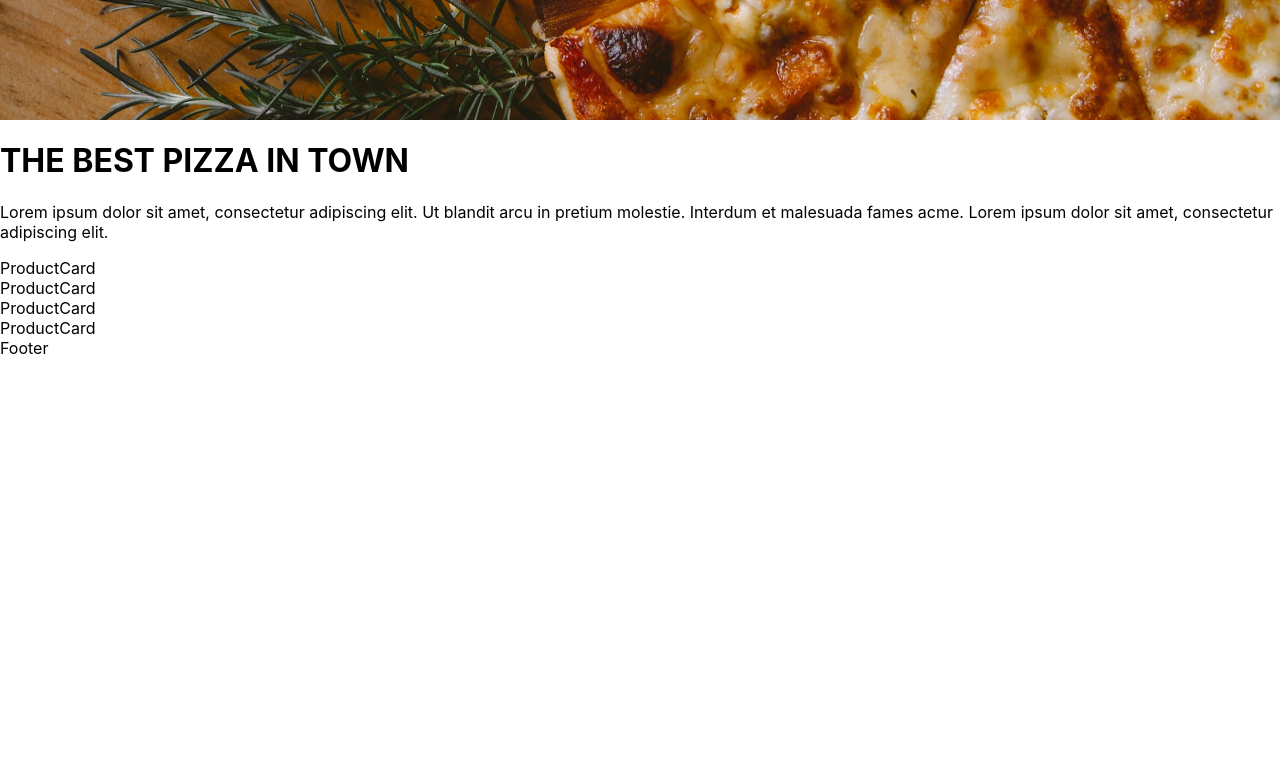
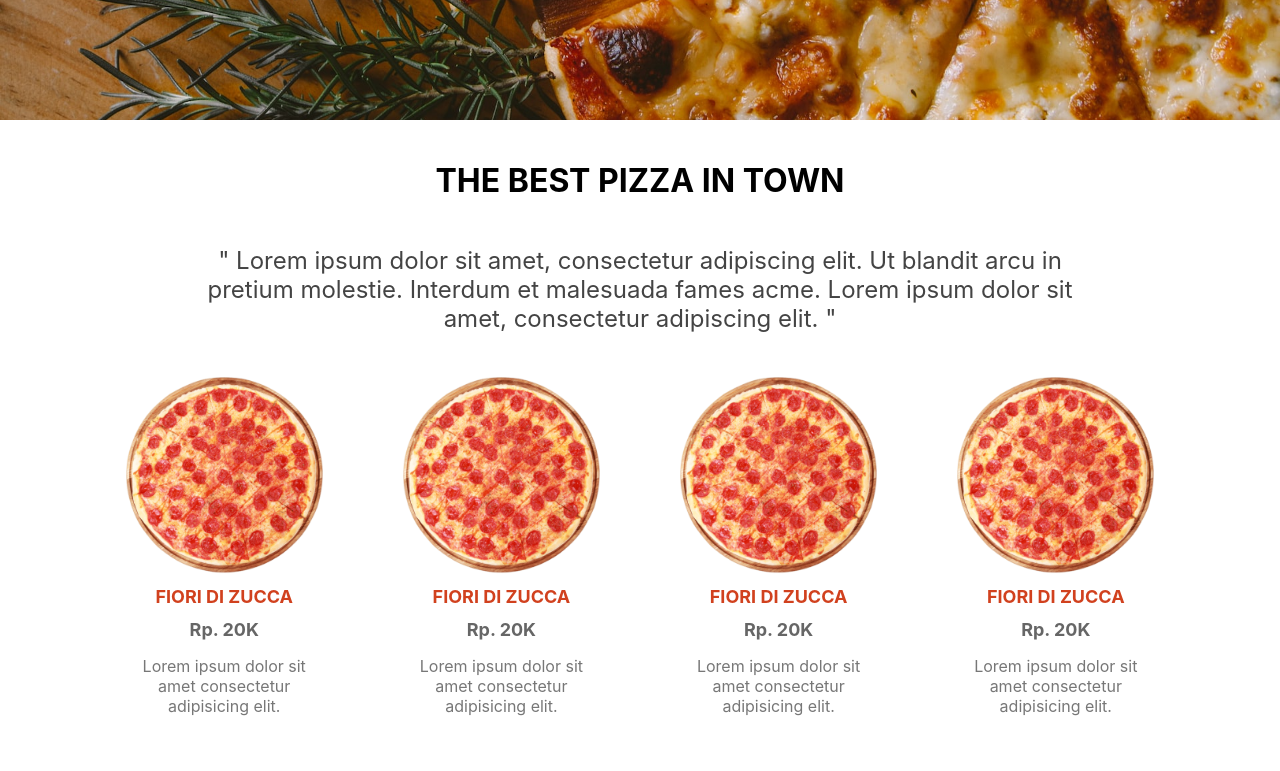
Before and after one commit to wahyubudies/pizzalian, a Next.js app: page / in a window 1280 px wide. Shown: the part 680-1451 px from the top of the page. Before the commit the page ends 1038 px from the top, so only its background shows below. Built offline with nearby package versions, Linux system fonts and the light colour scheme.

Commit message:
Menyelesaikan Product List dan Product Card

```diff
--- a/components/ProductCard/index.jsx
+++ b/components/ProductCard/index.jsx
@@ -1,8 +1,17 @@
 import React from 'react'
+import styles from "./styles.module.css"
+import Image from "next/image"
 
 const ProductCard = () => {
   return (
-    <div>ProductCard</div>
+    <div className={styles.container}>
+      <Image src="/img/pizza.png" alt="" width="500" height="500" />
+      <h1 className={styles.title}>FIORI DI ZUCCA</h1>
+      <span className={styles.price}>Rp. 20K</span>
+      <p className={styles.desc}>
+        Lorem ipsum dolor sit amet consectetur adipisicing elit.
+      </p>
+    </div>
   )
 }
 
--- /dev/null
+++ b/components/ProductCard/styles.module.css
@@ -0,0 +1,32 @@
+.container {
+    width: 22%;
+    padding: 10px;
+    display: flex;
+    flex-direction: column;
+    align-items: center;
+    justify-content: center;
+    padding: 20px 40px;
+    cursor: pointer;
+    transition: all .30s ease-in-out;
+}
+
+.container:hover{
+    transform: translate(0,-20px);
+}
+
+.title {
+    font-size: 18px;
+    font-weight: bold;
+    color: #d1411e;
+}
+
+.price {
+    font-size: 18px;
+    font-weight: bold;
+    color: #666;
+}
+
+.desc {
+    text-align: center;
+    color: #777;
+}
--- a/components/ProductList/index.jsx
+++ b/components/ProductList/index.jsx
@@ -7,11 +7,15 @@
     <div className={styles.container}>
         <h1 className={styles.title}>THE BEST PIZZA IN TOWN</h1>
         <p className={styles.desc}>
-            Lorem ipsum dolor sit amet, consectetur adipiscing elit. Ut blandit arcu
+            " Lorem ipsum dolor sit amet, consectetur adipiscing elit. Ut blandit arcu
             in pretium molestie. Interdum et malesuada fames acme. Lorem ipsum dolor
-            sit amet, consectetur adipiscing elit.
+            sit amet, consectetur adipiscing elit. "
         </p>
         <div className={styles.wrapper}>
+            <ProductCard />
+            <ProductCard />
+            <ProductCard />
+            <ProductCard />
             <ProductCard />
             <ProductCard />
             <ProductCard />
--- a/components/ProductList/styles.module.css
+++ b/components/ProductList/styles.module.css
@@ -0,0 +1,21 @@
+.container {
+    padding: 20px 10px;
+    display: flex;
+    flex-direction: column;
+    align-items: center;
+}
+
+.desc {
+    font-size: 24px;
+    color: #444;
+    width: 70%;
+    text-align: center;
+}
+
+.wrapper {
+    width: 100%;
+    display: flex;
+    align-items: center;
+    justify-content: center;
+    flex-wrap: wrap;
+}
```
